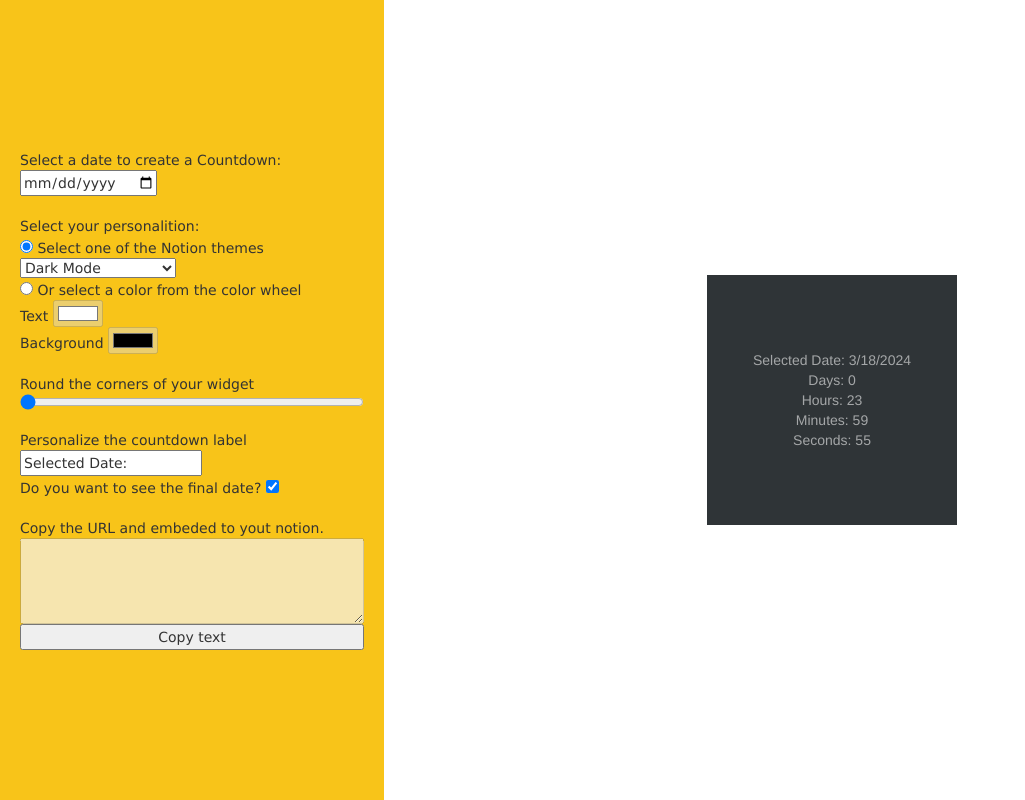
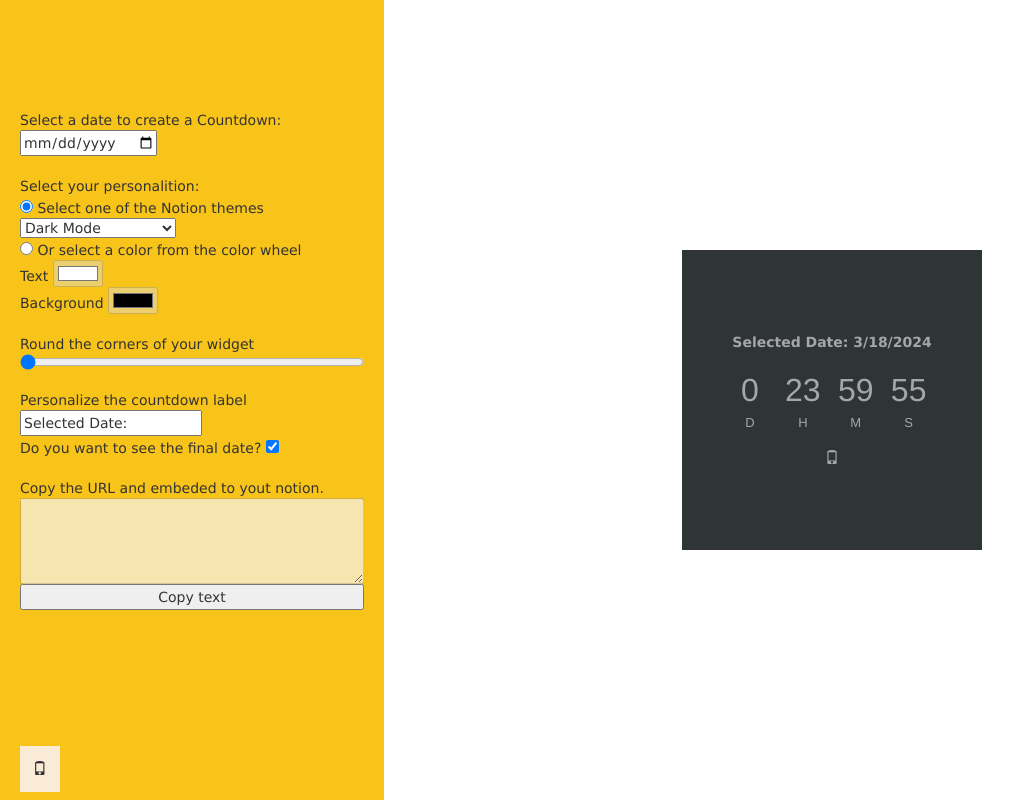
Before and after one commit to MartaGD/countdownWidget, a plain HTML site: page index.html in a window 1280 px wide. Shown: the whole page, without its empty margins (0-1025 px from the left). Drawn offline with nearby package versions, Linux system fonts and the light colour scheme.

Commit message:
mvp4 correction showDate and new css

```diff
--- a/Countdown/script.js
+++ b/Countdown/script.js
@@ -17,7 +17,7 @@ function hasDate(){
     let textLabel = url.searchParams.get("textLabel") ;
     document.getElementById("countdown-area").style.visibility = "visible";
     for (let i = 0; i < document.getElementsByClassName("selected-date").length; i++) {
-        if(url.searchParams.get("showDate")){
+        if(url.searchParams.get("showDate") === "true"){
             document.getElementsByClassName("selected-date")[i].innerHTML =  textLabel + selDate.toLocaleDateString();
         }else{
             document.getElementsByClassName("selected-date")[i].innerHTML =  textLabel;
@@ -33,22 +33,22 @@ function getCountdown(){
     let url = new URL(window.location.href);
     let textLabel = url.searchParams.get("textLabel") ;
     for (let i = 0; i < document.getElementsByClassName("selected-date").length; i++) {
-        if(url.searchParams.get("showDate")){
+        if(url.searchParams.get("showDate") === "true"){
             document.getElementsByClassName("selected-date")[i].innerHTML =  textLabel + date2.toLocaleDateString();
         }else{
             document.getElementsByClassName("selected-date")[i].innerHTML =  textLabel;
         }
 
     }
-const diffTime = Math.abs(date2 - now);
+    const diffTime = Math.abs(date2 - now);
     const diffDays = Math.floor(diffTime / (1000 * 60 * 60 * 24));
     const diffHours= Math.floor((diffTime % (1000 * 60 * 60 * 24)) / (1000 * 60 * 60));;
     const diffMinutes = Math.floor((diffTime % (1000 * 60 * 60)) / (1000 * 60));
     const diffSeconds = Math.floor((diffTime % (1000 * 60)) / 1000);
-    document.getElementById("countdownD").innerHTML = "Days: " + diffDays;
-    document.getElementById("countdownH").innerHTML = "Hours: " + diffHours;
-    document.getElementById("countdownM").innerHTML = "Minutes: " + diffMinutes;
-    document.getElementById("countdownS").innerHTML = "Seconds: " + diffSeconds;
+    document.getElementById("countdownD").innerHTML = diffDays;
+    document.getElementById("countdownH").innerHTML = diffHours;
+    document.getElementById("countdownM").innerHTML = diffMinutes;
+    document.getElementById("countdownS").innerHTML = diffSeconds;
 }
 
 function init() {
@@ -66,10 +66,10 @@ function init() {
         document.getElementsByClassName("centerDiv")[i].style.borderRadius  = roundCorners;
     }
     for (let i = 0; i < document.getElementsByClassName("selected-date").length; i++) {
-        if(showDate){
+        if(showDate === "true"){
             document.getElementsByClassName("selected-date")[i].innerHTML =  textLabel + date.toLocaleDateString();
         }else{
-            document.getElementsByClassName("selected-date")[i].innerHTML =  textLabel
+            document.getElementsByClassName("selected-date")[i].innerHTML =  textLabel;
         }
     }
     if (url.searchParams.has("selectedDate") && checkDate(date)){
--- a/Countdown/style.css
+++ b/Countdown/style.css
@@ -30,3 +30,36 @@ body, html {
 #expired-area {
     visibility: hidden;
 }
+
+.text-label{
+    font-style: normal;
+    font-family: Verdana, Geneva, Tahoma, sans-serif;
+}
+
+
+.selected-date{
+    font-weight: bold;
+}
+
+.calendarRow {
+    display: ruby;
+    margin: 4%;
+    font-size: xx-large;
+    max-width: 95%;
+    width: 90%;
+}
+
+.cardRow {
+    max-width: 15%;
+    width: 14%;
+    margin: 5px;
+    display: grid;
+    position: sticky;
+    justify-content: center;
+    justify-items: center;
+    align-content: space-evenly;
+}
+
+.calendar-label {
+    font-size: small;
+}
--- a/index.html
+++ b/index.html
@@ -88,16 +88,43 @@
         Copy the URL and embeded to yout notion.
         <textarea id="urlArea" name="urlArea" rows="4" cols="50" disabled readonly></textarea>
         <button onclick="copyAreaBtn()">Copy text</button>
+    </br>
+    <div id="infoArea">
+        To get the Widget you need to follow the steps:</br>
+        1.sdsd</br>
+        2.ssdsd</br>
+    </div>
+
+    <div class="btn-help">
+        <span class="glyphicon glyphicon-phone" onmouseover="showInfo()" onmouseleave="hideInfo()"></span>
+    </div>
+
     </div>
 
     <div id="preview">
         <div id="countdown-area" class="centerDiv">
-            <div class="selected-date"></div>
-            <div id="try"></div>
-            <div id="countdownD"></div>
-            <div id="countdownH"></div>
-            <div id="countdownM"></div>
-            <div id="countdownS"></div>
+            <div class="selected-date text-label"></div>
+            <div class="calendarRow">
+                <div id="daysClndr" class="cardRow">
+                    <div id="countdownD"></div>
+                    <div class="calendar-label">D</div>
+                </div>
+                <div id="hoursClndr" class="cardRow">
+                    <div id="countdownH"></div>
+                    <div class="calendar-label">H</div>
+                </div>
+                <div id="minutesClndr" class="cardRow">
+                    <div id="countdownM"></div>
+                    <div class="calendar-label">M</div>
+                </div>
+                <div id="secondsClndr" class="cardRow">
+                    <div id="countdownS"></div>
+                    <div class="calendar-label">S</div>
+                </div>
+            </div>
+            <div>
+               <span class="glyphicon glyphicon-phone"></span>
+            </div>
         </div>
 
         <div id="expired-area" class="centerDiv">
@@ -106,6 +133,8 @@
             <button id="newDateButton" onclick="window.open('https://martagd.github.io/countdownWidget/index.html')" ">Get new Embedded</button>
        </div>
     </div>
+
     <script src="script.js"></script>
+    <script src="/Countdown/script.js"></script>
 </body>
 </html>
--- a/script.js
+++ b/script.js
@@ -37,6 +37,13 @@ function copyAreaBtn() {
 
   }
 
+  function showInfo(){
+    document.getElementById("infoArea").style.visibility = "visible";
+  }
+  function hideInfo(){
+    document.getElementById("infoArea").style.visibility = "hidden";
+  }
+
 function checkDate(date){
     const now = new Date();
     if(date > now){
@@ -65,7 +72,7 @@ function calendarChange(val){
         }
         //document.getElementById("selected-date").innerHTML = "Selected Date: " + date.toLocaleDateString();
         selDate = val; //val is the date in short format
-        urlWidget.searchParams.append("selectedDate",selDate);
+        urlWidget.searchParams.set("selectedDate",selDate);
         document.getElementById("urlArea").innerHTML = urlWidget;
         document.getElementById("countdown-area").style.visibility = "visible";
         document.getElementById("expired-area").style.visibility = "hidden";
@@ -281,10 +288,10 @@ function getCountdown(){
             const diffHours= Math.floor((diffTime % (1000 * 60 * 60 * 24)) / (1000 * 60 * 60));;
             const diffMinutes = Math.floor((diffTime % (1000 * 60 * 60)) / (1000 * 60));
             const diffSeconds = Math.floor((diffTime % (1000 * 60)) / 1000);
-            document.getElementById("countdownD").innerHTML = "Days: " + diffDays;
-            document.getElementById("countdownH").innerHTML = "Hours: " + diffHours;
-            document.getElementById("countdownM").innerHTML = "Minutes: " + diffMinutes;
-            document.getElementById("countdownS").innerHTML = "Seconds: " + diffSeconds;
+            document.getElementById("countdownD").innerHTML = diffDays;
+            document.getElementById("countdownH").innerHTML = diffHours;
+            document.getElementById("countdownM").innerHTML = diffMinutes;
+            document.getElementById("countdownS").innerHTML = diffSeconds;
         }else{
             document.getElementsByClassName("selected-date")[i].innerHTML = "The date " + date2.toLocaleDateString() + " is not Valid. <//br> Choose a date in the future.";
         }
--- a/style.css
+++ b/style.css
@@ -20,21 +20,17 @@ body, html {
     justify-content: center;
 }
 
-.text-label{
-    font-style: normal;
-    font-family: Verdana, Geneva, Tahoma, sans-serif;
-}
 
 .centerDiv {
     color: #FFFFFF90;
     text-align: center;
     background: #2F3437;
-    width: 250px;
-    height: 250px;
+    width: 300px;
+    height: 300px;
     display: flex;
     flex-direction: column;
     justify-content: center;
-    padding: 20px;
+    padding: 15px;
     position: absolute;
     border-radius: 0%;
 }
@@ -50,12 +46,51 @@ body, html {
     align-items: center;
 }
 
-.icon {
-    cursor: pointer;
+.btn-help {
+    position: absolute;
+    float: left;
+    bottom: 1%;
+    align-self: baseline;
+    background-color: antiquewhite;
+    padding: 1%;
 }
 
-
+#infoArea{
+    visibility: hidden;
+}
 
 #expired-area {
     visibility: hidden;
 }
+
+.text-label{
+    font-style: normal;
+    font-family: Verdana, Geneva, Tahoma, sans-serif;
+}
+
+.selected-date{
+    font-weight: bold;
+}
+
+.calendarRow {
+    display: ruby;
+    margin: 4%;
+    font-size: xx-large;
+    max-width: 95%;
+    width: 90%;
+}
+
+.cardRow {
+    max-width: 15%;
+    width: 14%;
+    margin: 5px;
+    display: grid;
+    position: sticky;
+    justify-content: center;
+    justify-items: center;
+    align-content: space-evenly;
+}
+
+.calendar-label {
+    font-size: small;
+}
```
Also changed, not shown: Countdown/index.html (+23 -6 lines).
